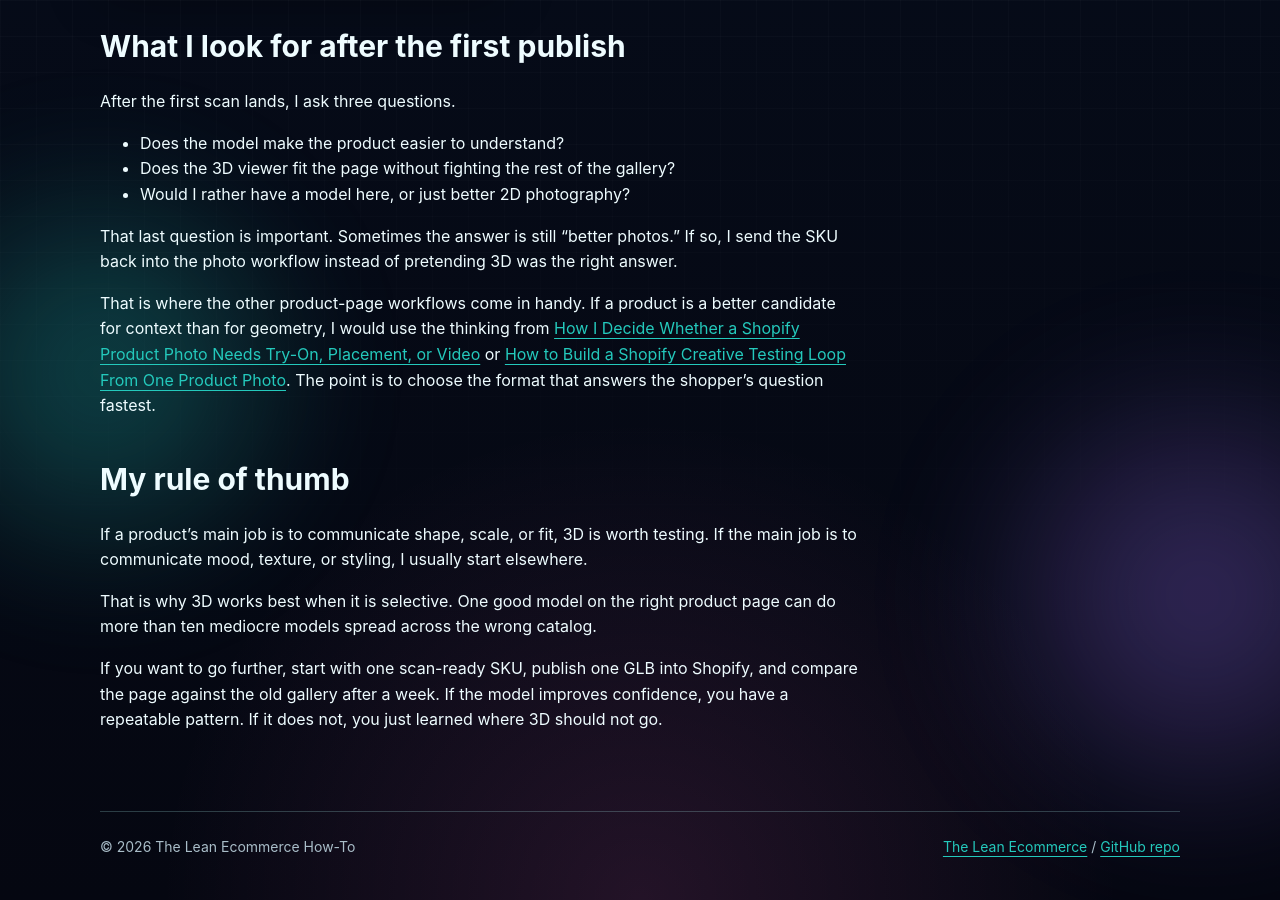
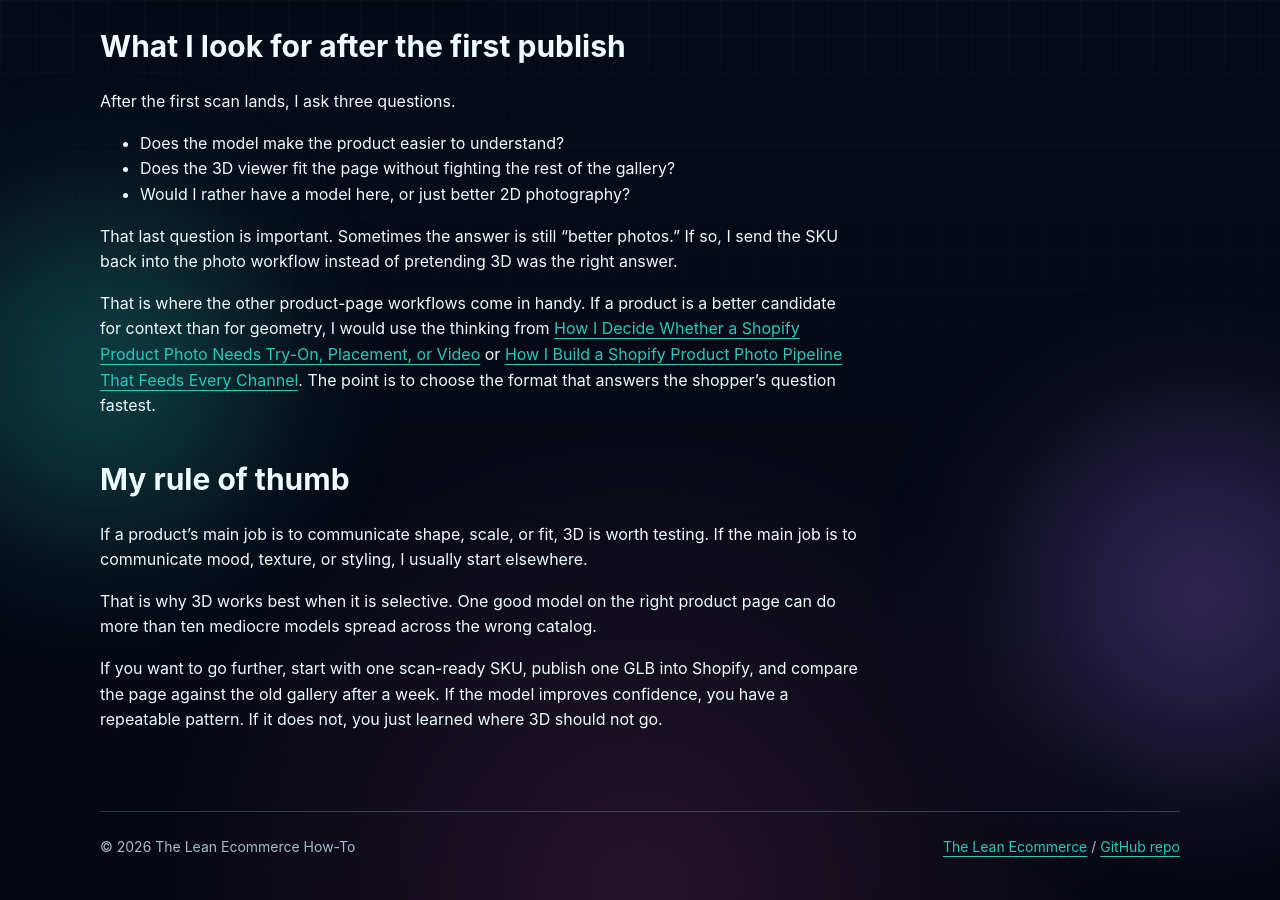
Before and after one commit to the-lean-ecommerce/how-to.github.io, a Jekyll site: the page built from _posts/2026-07-17-how-to-tell-which-shopify-products-are-ready-for-3d-models.md, in a window 1280 px wide and 900 px high, scrolled down 4168 px. Built offline with Jekyll 4.4.1, drawn with Linux system fonts in a browser that asks for light colours; grey boxes are pictures that could not be loaded.

```diff
--- a/_posts/2026-07-17-how-to-tell-which-shopify-products-are-ready-for-3d-models.md
+++ b/_posts/2026-07-17-how-to-tell-which-shopify-products-are-ready-for-3d-models.md
@@ -87,7 +87,7 @@ After the first scan lands, I ask three questions.
 
 That last question is important. Sometimes the answer is still "better photos." If so, I send the SKU back into the photo workflow instead of pretending 3D was the right answer.
 
-That is where the other product-page workflows come in handy. If a product is a better candidate for context than for geometry, I would use the thinking from [How I Decide Whether a Shopify Product Photo Needs Try-On, Placement, or Video](https://the-lean-ecommerce.github.io/2026/07/11/how-i-decide-whether-a-shopify-product-photo-needs-try-on-placement-or/) or [How to Build a Shopify Creative Testing Loop From One Product Photo](https://the-lean-ecommerce.github.io/2026/07/16/how-to-build-a-shopify-creative-testing-loop-from-one-product-photo/). The point is to choose the format that answers the shopper's question fastest.
+That is where the other product-page workflows come in handy. If a product is a better candidate for context than for geometry, I would use the thinking from [How I Decide Whether a Shopify Product Photo Needs Try-On, Placement, or Video](https://the-lean-ecommerce.github.io/2026/07/11/how-i-decide-whether-a-shopify-product-photo-needs-try-on-placement-or/) or [How I Build a Shopify Product Photo Pipeline That Feeds Every Channel](https://the-lean-ecommerce.github.io/2026/07/10/how-i-build-a-shopify-product-photo-pipeline-that-feeds-every-channel/). The point is to choose the format that answers the shopper's question fastest.
 
 ## My rule of thumb
 
```
Also changed, not shown: other parts of _posts/2026-07-17-how-to-tell-which-shopify-products-are-ready-for-3d-models.md (+1 -1 lines).
